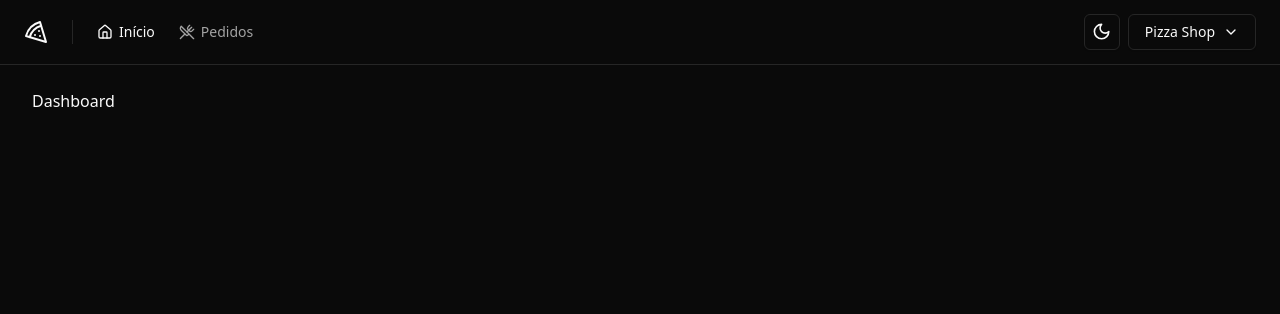
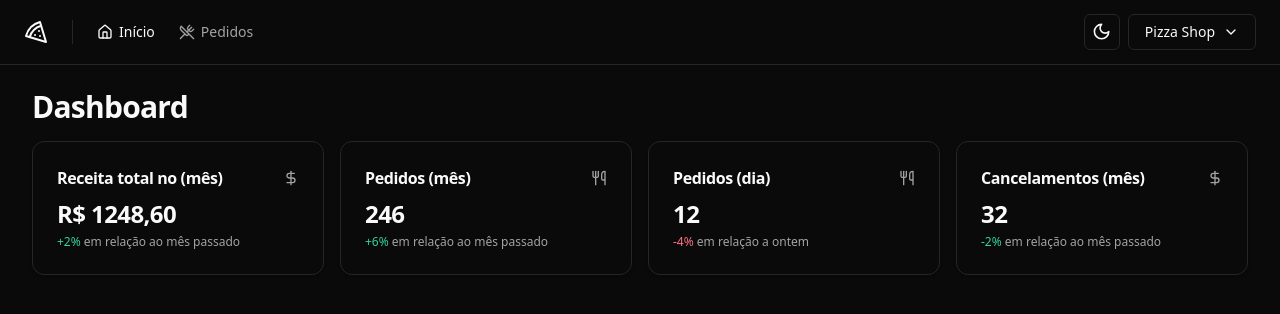
Before and after one commit to 0kira-vgl/pizzashop, a React (Vite) app: page / in a window 1280 px wide. Shown: the top 314 px of the page. Built offline with nearby package versions, Linux system fonts and the light colour scheme.

Commit message:
add cards in Dashboard

```diff
--- /dev/null
+++ b/src/components/ui/card.tsx
@@ -0,0 +1,76 @@
+import * as React from "react"
+
+import { cn } from "@/lib/utils"
+
+const Card = React.forwardRef<
+  HTMLDivElement,
+  React.HTMLAttributes<HTMLDivElement>
+>(({ className, ...props }, ref) => (
+  <div
+    ref={ref}
+    className={cn(
+      "rounded-xl border bg-card text-card-foreground shadow",
+      className
+    )}
+    {...props}
+  />
+))
+Card.displayName = "Card"
+
+const CardHeader = React.forwardRef<
+  HTMLDivElement,
+  React.HTMLAttributes<HTMLDivElement>
+>(({ className, ...props }, ref) => (
+  <div
+    ref={ref}
+    className={cn("flex flex-col space-y-1.5 p-6", className)}
+    {...props}
+  />
+))
+CardHeader.displayName = "CardHeader"
+
+const CardTitle = React.forwardRef<
+  HTMLParagraphElement,
+  React.HTMLAttributes<HTMLHeadingElement>
+>(({ className, ...props }, ref) => (
+  <h3
+    ref={ref}
+    className={cn("font-semibold leading-none tracking-tight", className)}
+    {...props}
+  />
+))
+CardTitle.displayName = "CardTitle"
+
+const CardDescription = React.forwardRef<
+  HTMLParagraphElement,
+  React.HTMLAttributes<HTMLParagraphElement>
+>(({ className, ...props }, ref) => (
+  <p
+    ref={ref}
+    className={cn("text-sm text-muted-foreground", className)}
+    {...props}
+  />
+))
+CardDescription.displayName = "CardDescription"
+
+const CardContent = React.forwardRef<
+  HTMLDivElement,
+  React.HTMLAttributes<HTMLDivElement>
+>(({ className, ...props }, ref) => (
+  <div ref={ref} className={cn("p-6 pt-0", className)} {...props} />
+))
+CardContent.displayName = "CardContent"
+
+const CardFooter = React.forwardRef<
+  HTMLDivElement,
+  React.HTMLAttributes<HTMLDivElement>
+>(({ className, ...props }, ref) => (
+  <div
+    ref={ref}
+    className={cn("flex items-center p-6 pt-0", className)}
+    {...props}
+  />
+))
+CardFooter.displayName = "CardFooter"
+
+export { Card, CardHeader, CardFooter, CardTitle, CardDescription, CardContent }
--- a/src/pages/app/dashboard.tsx
+++ /dev/null
@@ -1,10 +0,0 @@
-import { Helmet } from "react-helmet-async";
-
-export function Dashboard() {
-  return (
-    <>
-      <Helmet title="Dashboard" />
-      <h1>Dashboard</h1>
-    </>
-  );
-}
--- /dev/null
+++ b/src/pages/app/dashboard/dashboard.tsx
@@ -0,0 +1,23 @@
+import { Helmet } from "react-helmet-async";
+import { MonthRevenueCard } from "./monthRevenueCard";
+import { MonthOrdersAmountCard } from "./monthOrdersAmountCard";
+import { DayOrdersAmountCard } from "./dayOrdersAmountCard";
+import { MonthCanceledOrdersAmountCard } from "./monthCanceledOrdersAmountCard";
+
+export function Dashboard() {
+  return (
+    <>
+      <Helmet title="Dashboard" />
+      <div className="flex flex-col gap-4">
+        <h1 className="text-3xl font-bold tracking-tight">Dashboard</h1>
+
+        <div className="grid grid-cols-4 gap-4">
+          <MonthRevenueCard />
+          <MonthOrdersAmountCard />
+          <DayOrdersAmountCard />
+          <MonthCanceledOrdersAmountCard />
+        </div>
+      </div>
+    </>
+  );
+}
--- /dev/null
+++ b/src/pages/app/dashboard/dayOrdersAmountCard.tsx
@@ -0,0 +1,20 @@
+import { Card, CardHeader, CardTitle, CardContent } from "@/components/ui/card";
+import { Utensils } from "lucide-react";
+
+export function DayOrdersAmountCard() {
+  return (
+    <Card>
+      <CardHeader className="flex-row items-center justify-between space-y-0 pb-2">
+        <CardTitle className="text-base font-semibold">Pedidos (dia)</CardTitle>
+        <Utensils className="size-4 text-muted-foreground" />
+      </CardHeader>
+      <CardContent className="space-y-1">
+        <span className="text-2xl font-bold tracking-tight">12</span>
+        <p className="text-xs text-muted-foreground">
+          <span className="text-rose-500 dark:text-rose-400">-4% </span>
+          em relação a ontem
+        </p>
+      </CardContent>
+    </Card>
+  );
+}
--- /dev/null
+++ b/src/pages/app/dashboard/monthCanceledOrdersAmountCard.tsx
@@ -0,0 +1,22 @@
+import { Card, CardHeader, CardTitle, CardContent } from "@/components/ui/card";
+import { DollarSign } from "lucide-react";
+
+export function MonthCanceledOrdersAmountCard() {
+  return (
+    <Card>
+      <CardHeader className="flex-row items-center justify-between space-y-0 pb-2">
+        <CardTitle className="text-base font-semibold">
+          Cancelamentos (mês)
+        </CardTitle>
+        <DollarSign className="size-4 text-muted-foreground" />
+      </CardHeader>
+      <CardContent className="space-y-1">
+        <span className="text-2xl font-bold tracking-tight">32</span>
+        <p className="text-xs text-muted-foreground">
+          <span className="text-emerald-500 dark:text-emerald-400">-2% </span>
+          em relação ao mês passado
+        </p>
+      </CardContent>
+    </Card>
+  );
+}
--- /dev/null
+++ b/src/pages/app/dashboard/monthOrdersAmountCard.tsx
@@ -0,0 +1,20 @@
+import { Card, CardHeader, CardTitle, CardContent } from "@/components/ui/card";
+import { Utensils } from "lucide-react";
+
+export function MonthOrdersAmountCard() {
+  return (
+    <Card>
+      <CardHeader className="flex-row items-center justify-between space-y-0 pb-2">
+        <CardTitle className="text-base font-semibold">Pedidos (mês)</CardTitle>
+        <Utensils className="size-4 text-muted-foreground" />
+      </CardHeader>
+      <CardContent className="space-y-1">
+        <span className="text-2xl font-bold tracking-tight">246</span>
+        <p className="text-xs text-muted-foreground">
+          <span className="text-emerald-500 dark:text-emerald-400">+6% </span>
+          em relação ao mês passado
+        </p>
+      </CardContent>
+    </Card>
+  );
+}
--- /dev/null
+++ b/src/pages/app/dashboard/monthRevenueCard.tsx
@@ -0,0 +1,22 @@
+import { Card, CardContent, CardHeader, CardTitle } from "@/components/ui/card";
+import { DollarSign } from "lucide-react";
+
+export function MonthRevenueCard() {
+  return (
+    <Card>
+      <CardHeader className="flex-row items-center justify-between space-y-0 pb-2">
+        <CardTitle className="text-base font-semibold">
+          Receita total no (mês)
+        </CardTitle>
+        <DollarSign className="size-4 text-muted-foreground" />
+      </CardHeader>
+      <CardContent className="space-y-1">
+        <span className="text-2xl font-bold tracking-tight">R$ 1248,60</span>
+        <p className="text-xs text-muted-foreground">
+          <span className="text-emerald-500 dark:text-emerald-400">+2% </span>
+          em relação ao mês passado
+        </p>
+      </CardContent>
+    </Card>
+  );
+}
--- a/src/routes.tsx
+++ b/src/routes.tsx
@@ -1,5 +1,5 @@
 import { createBrowserRouter } from "react-router-dom";
-import { Dashboard } from "./pages/app/dashboard";
+import { Dashboard } from "./pages/app/dashboard/dashboard";
 import { SignIn } from "./pages/auth/sign-in";
 import { AppLayout } from "./pages/_layouts/app";
 import { AuthLayout } from "./pages/_layouts/auth";
```
